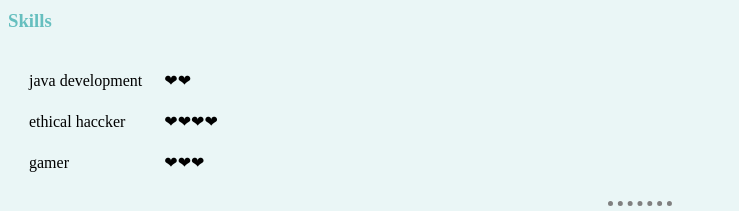
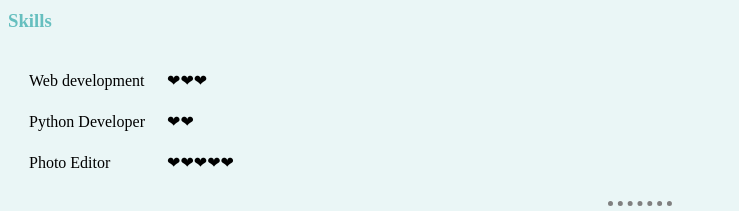
Before and after one commit to Rajkumar-pruthi/CV, a plain HTML site: page index.html in a window 1280 px wide. Shown: the part 497-708 px from the top of the page, without its empty margins (0-739 px from the left). Drawn offline with Linux system fonts and the light colour scheme.

Commit message:
Update index.html

```diff
--- a/index.html
+++ b/index.html
@@ -56,16 +56,16 @@
 
     <table cellspacing="20">
       <tr>
-        <td>java development</td>
+        <td>Web development</td>
+        <td>❤❤❤</td>
+      </tr>
+      <tr>
+        <td>Python Developer</td>
         <td>❤❤</td>
       </tr>
       <tr>
-        <td>ethical haccker</td>
-        <td>❤❤❤❤</td>
-      </tr>
-      <tr>
-        <td>gamer</td>
-        <td>❤❤❤</td>
+        <td>Photo Editor</td>
+        <td>❤❤❤❤❤</td>
       </tr>
     </table>
     <hr />
```
